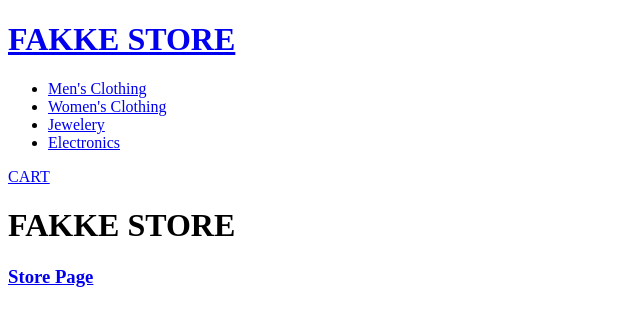
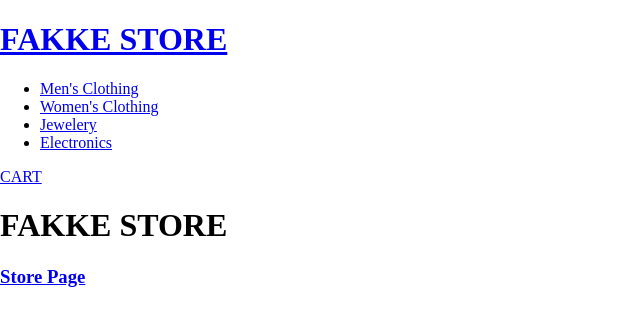
Before and after one commit to Meeran-Tofiq/shopping-cart, a React (Vite) app: page / in a window 1280 px wide. Shown: the top 326 px of the page, without its empty margins (0-640 px from the left). Built offline with nearby package versions, Linux system fonts and the light colour scheme.

Commit message:
Style body to have no margin

```diff
--- a/src/main.jsx
+++ b/src/main.jsx
@@ -1,6 +1,7 @@
 import React from "react";
 import ReactDOM from "react-dom/client";
 import App from "./App";
+import "./styles.css";
 
 import { createBrowserRouter, RouterProvider } from "react-router-dom";
 import Homepage from "./Homepage/Homepage";
--- a/src/styles.css
+++ b/src/styles.css
@@ -0,0 +1,3 @@
+body {
+	margin: 0;
+}
```
